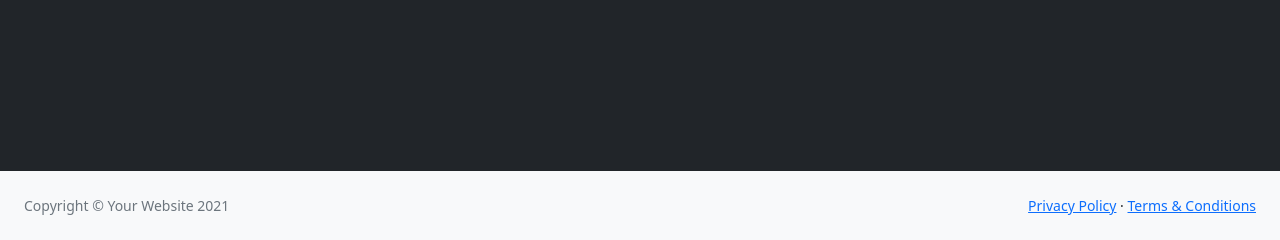
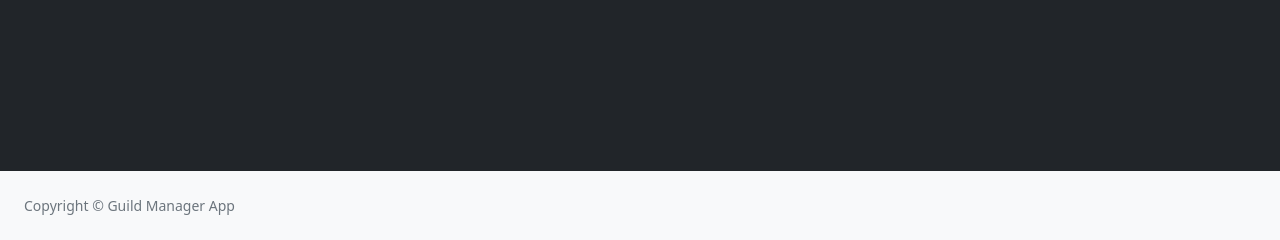
Before and after one commit to WestSama/guildmanager, a Django app: page /register/ in a window 1280 px wide. Shown: the part 560-800 px from the top of the page. Run offline with Django 4.2, Linux system fonts and the light colour scheme; some libraries are stand-ins or nearby versions.

Commit message:
more changes

```diff
--- a/guildboard/models.py
+++ b/guildboard/models.py
@@ -34,6 +34,9 @@ class Image(models.Model):
     image = models.ImageField(null=False, blank=False)
     description = models.TextField()
 
+    def __str__(self):
+        return self.user
+
 # class Content(models.Model):
 #     contentName = models.CharField(max_length=64) # ContentName (ex: PvP, GvG, Raid 4man, raid 8 man)
 
--- a/guildboard/templates/guildboard/register.html
+++ b/guildboard/templates/guildboard/register.html
@@ -84,11 +84,9 @@
                 <footer class="py-4 bg-light mt-auto">
                     <div class="container-fluid px-4">
                         <div class="d-flex align-items-center justify-content-between small">
-                            <div class="text-muted">Copyright &copy; Your Website 2021</div>
+                            <div class="text-muted">Copyright &copy; Guild Manager App</div>
                             <div>
-                                <a href="#">Privacy Policy</a>
-                                &middot;
-                                <a href="#">Terms &amp; Conditions</a>
+
                             </div>
                         </div>
                     </div>
```
